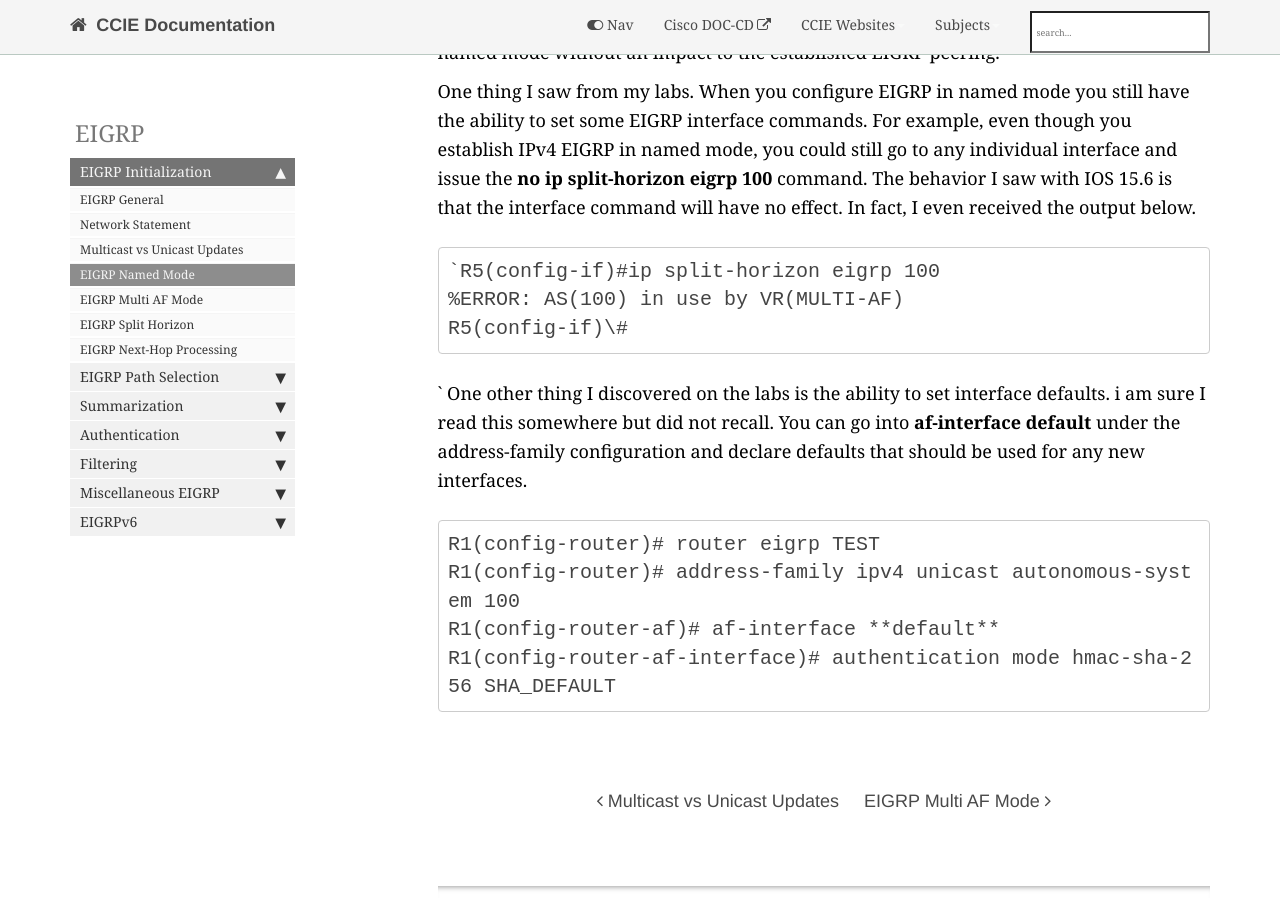
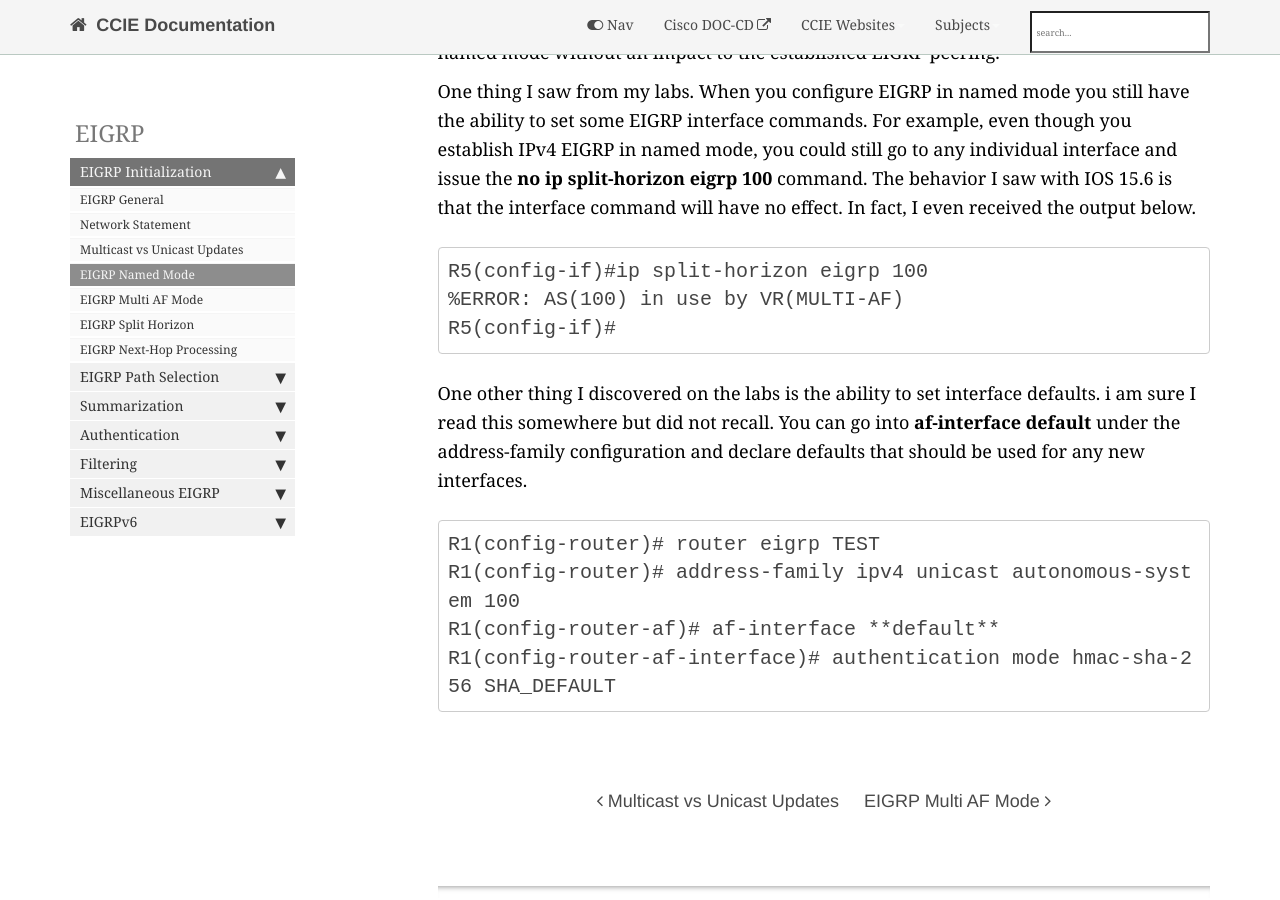
Before and after one commit to bsrandall/CCIE, a Jekyll site: the page built from pages/eigrp/3.5.1.3.md, in a window 1280 px wide and 900 px high, scrolled down 3564 px. Built offline with Jekyll 4.4.1, drawn with Linux system fonts in a browser that asks for light colours; nearby versions of some CDN libraries; comment, search, counter and statistics services are not loaded.

Commit message:
06-13-2017-1

````diff
--- a/pages/eigrp/3.5.1.3.md
+++ b/pages/eigrp/3.5.1.3.md
@@ -93,11 +93,11 @@ There is an automatic method to convert the configuration from the traditional
 
 One thing I saw from my labs. When you configure EIGRP in named mode you still have the ability to set some EIGRP interface commands. For example, even though you establish IPv4 EIGRP in named mode, you could still go to any individual interface and issue the **no ip split-horizon eigrp 100** command. The behavior I saw with IOS 15.6 is that the interface command will have no effect. In fact, I even received the output below.
 ```
-`R5(config-if)#ip split-horizon eigrp 100
+R5(config-if)#ip split-horizon eigrp 100
 %ERROR: AS(100) in use by VR(MULTI-AF)
-R5(config-if)\#
+R5(config-if)#
 ```
-`
+
 One other thing I discovered on the labs is the ability to set interface defaults. i am sure I read this somewhere but did not recall. You can go into **af-interface default** under the address-family configuration and declare defaults that should be used for any new interfaces.
 ```
 R1(config-router)# router eigrp TEST
````
Also changed, not shown: pages/eigrp/3.5.1.1.md (+1 -1 lines), pages/eigrp/3.5.1.2.md (+1 -1 lines), pages/eigrp/3.5.2.1.md (+1 -1 lines), pages/eigrp/3.5.2.2.md (+2 -2 lines), pages/eigrp/3.5.2.3.md (+1 -1 lines).
